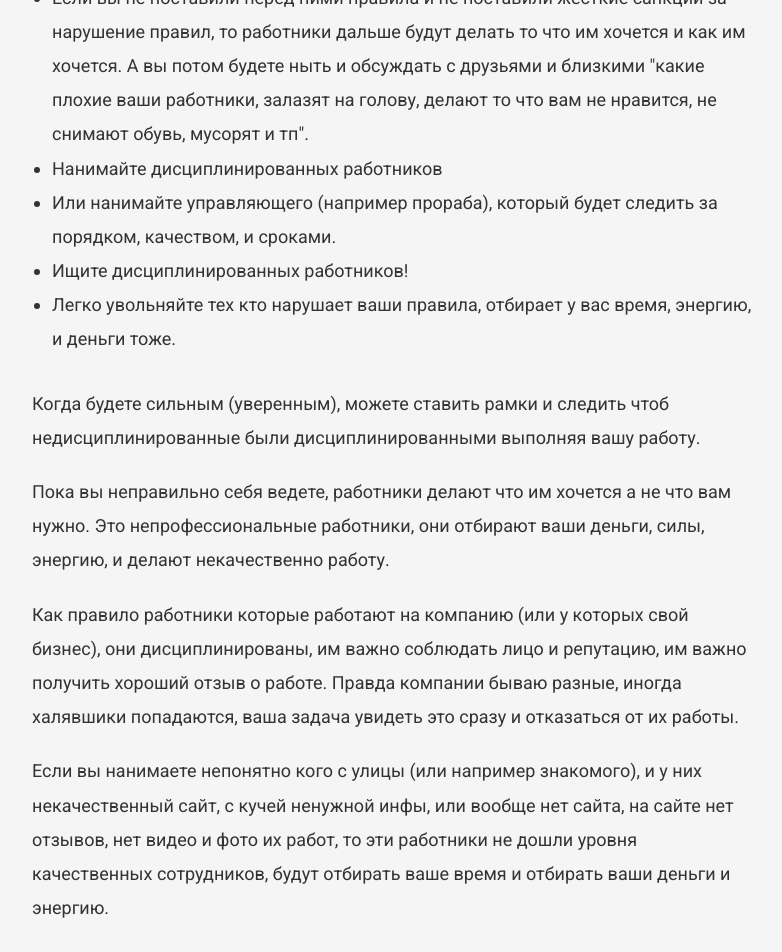
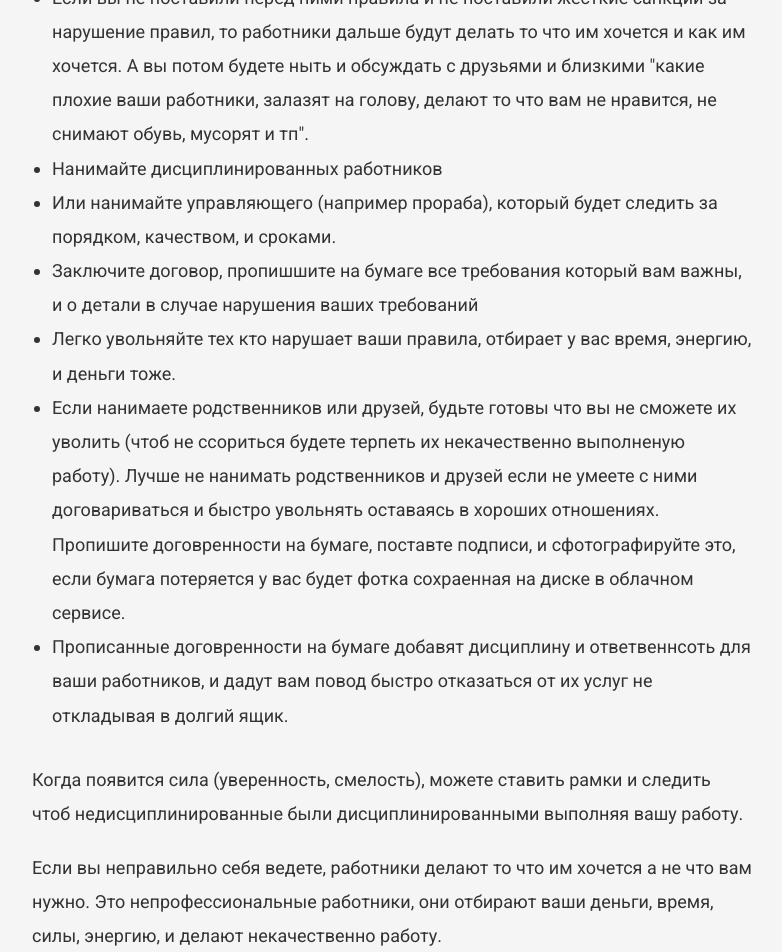
Before and after one commit to VadymVolos/vadymvolos.github.io, a Jekyll site: the page built from _posts/management/2017-06-02-esli-u-vas-plokhiye-rabotniki.md, in a window 1280 px wide and 1400 px high, scrolled down 402 px. Shown: the top 952 px of the window, without its empty margins (248-1030 px from the left). Built offline with Jekyll 4.4.1, drawn with Linux system fonts in a browser that asks for light colours; nearby versions of some CDN libraries; comment, search, counter and statistics services are not loaded; some of the changed text lies outside the part shown.

Commit message:
Update 2017-06-02-esli-u-vas-plokhiye-rabotniki.md

```diff
--- a/_posts/management/2017-06-02-esli-u-vas-plokhiye-rabotniki.md
+++ b/_posts/management/2017-06-02-esli-u-vas-plokhiye-rabotniki.md
@@ -17,17 +17,21 @@
 </li><li>
 Или нанимайте управляющего (например прораба), который будет следить за порядком, качеством, и сроками.
 </li><li>
-Ищите дисциплинированных работников!
+Заключите договор, пропишшите на бумаге все требования который вам важны, и о детали в случае нарушения ваших требований
 </li><li>
 Легко увольняйте тех кто нарушает ваши правила, отбирает у вас время, энергию, и деньги тоже.
+</li><li>
+Если нанимаете родственников или друзей, будьте готовы что вы не сможете их уволить (чтоб не ссориться будете терпеть их некачественно выполненую работу). Лучше не нанимать родственников и друзей если не умеете с ними договариваться и быстро увольнять оставаясь в хороших отношениях. Пропишите договренности на бумаге, поставте подписи, и сфотографируйте это, если бумага потеряется у вас будет фотка сохраенная на диске в облачном сервисе.
+</li><li>
+Прописанные договренности на бумаге добавят дисциплину и ответвеннсоть для ваши работников, и дадут вам повод быстро отказаться от их услуг не откладывая в долгий ящик.
 </li>
 </ul>
 
-Когда будете сильным (уверенным), можете ставить рамки и следить чтоб недисциплинированные были дисциплинированными выполняя вашу работу.
+Когда появится сила (уверенность, смелость), можете ставить рамки и следить чтоб недисциплинированные были дисциплинированными выполняя вашу работу.
 
-Пока вы неправильно себя ведете, работники делают что им хочется а не что вам нужно. Это непрофессиональные работники, они отбирают ваши деньги, силы, энергию, и делают некачественно работу.
+Если вы неправильно себя ведете, работники делают то что им хочется а не что вам нужно. Это непрофессиональные работники, они отбирают ваши деньги, время, силы, энергию, и делают некачественно работу.
 
-Как правило работники которые работают на компанию (или у которых свой бизнес), они дисциплинированы, им важно соблюдать лицо и репутацию, им важно получить хороший отзыв о работе. Правда компании бываю разные, иногда халявшики попадаются, ваша задача увидеть это сразу и отказаться от их работы.
+Как правило работники которые работают на компанию (или у которых свой бизнес), они дисциплинированы, им важно соблюдать лицо и репутацию, им важно получить хороший отзыв о работе. Правда компании бывают разные, иногда халявшики попадаются, ваша задача увидеть это сразу и отказаться от их работы.
 
 Если вы нанимаете непонятно кого с улицы (или например знакомого), и у них некачественный сайт, с кучей ненужной инфы, или вообще нет сайта, на сайте нет отзывов, нет видео и фото их работ, то эти работники не дошли уровня качественных сотрудников, будут отбирать ваше время и отбирать ваши деньги и энергию.
 
```
